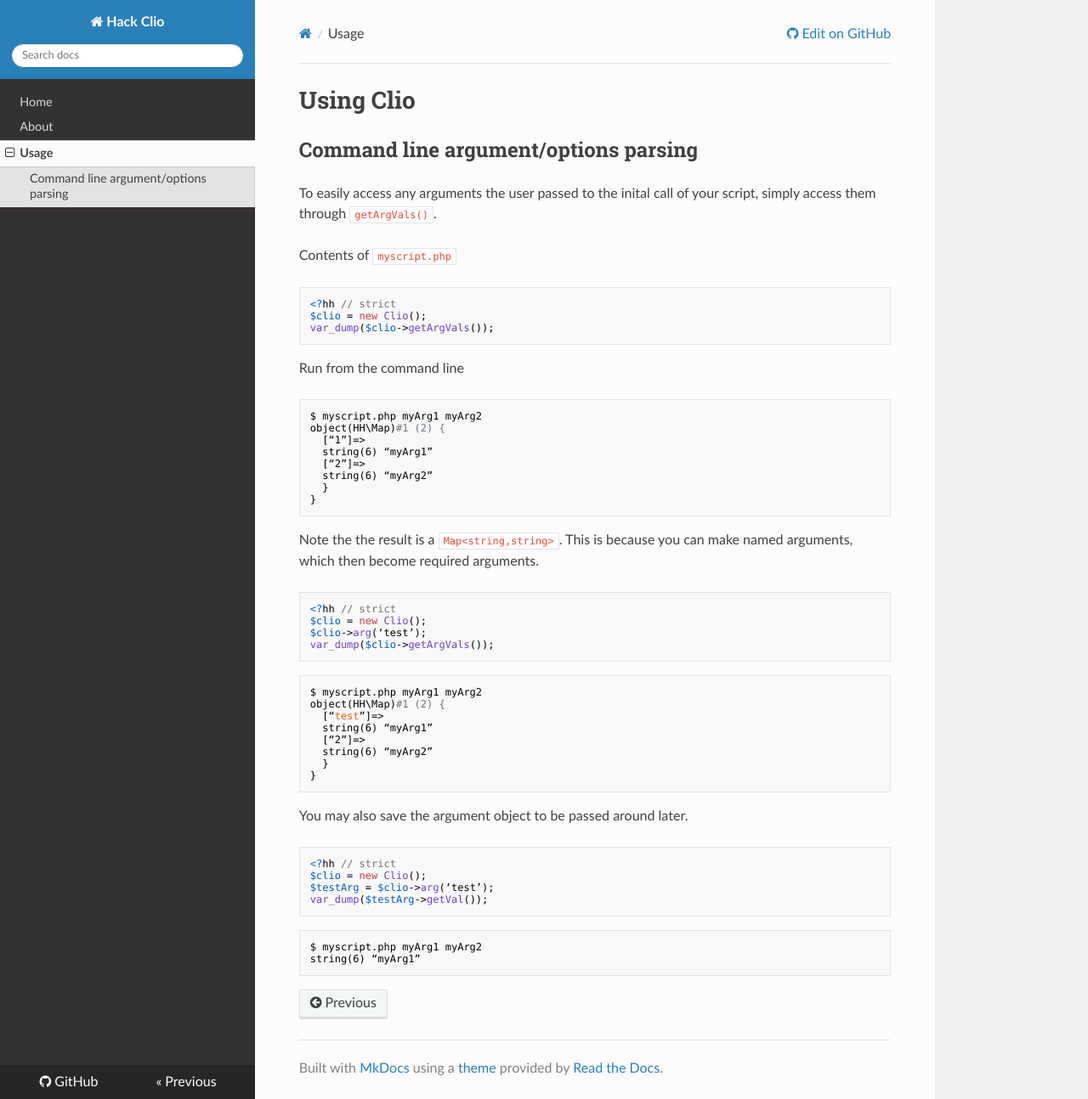
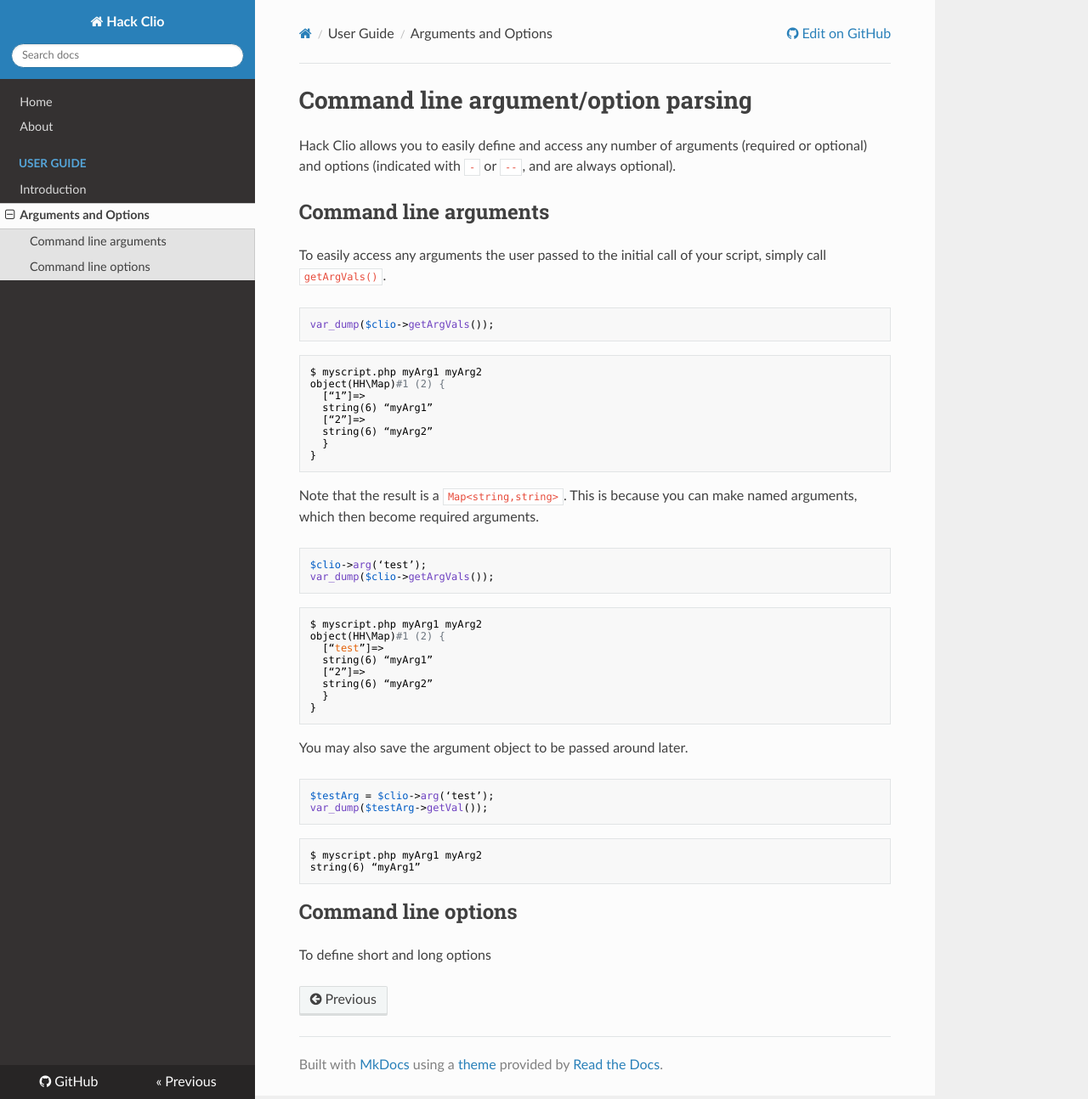
Before and after one commit to kilahm/HackClio, an MkDocs documentation site: the page built from docs/guide/argsAndOptions.md, in a window 1280 px wide and 1294 px high. Shown: the whole window at 85% size. Built offline with MkDocs 1.6.1, drawn with Linux system fonts in a browser that asks for light colours; nearby versions of some CDN libraries; old or Windows-style settings are respelled for this version of MkDocs.

Commit message:
Organize docs with a 'User guide' section.

````diff
--- a/docs/use.md
+++ b/docs/guide/argsAndOptions.md
@@ -1,18 +1,16 @@
-Using Clio
-==========
+Command line argument/option parsing
+====================================
 
-## Command line argument/options parsing
+Hack Clio allows you to easily define and access any number of arguments (required or optional) and options (indicated with `-` or `--`, and are always optional).
 
-To easily access any arguments the user passed to the inital call of your script, simply access them through `getArgVals()`.
+## Command line arguments
 
-Contents of `myscript.php`
+To easily access any arguments the user passed to the initial call of your script, simply call `getArgVals()`.
+
 ```php
-<?hh // strict
-$clio = new Clio();
 var_dump($clio->getArgVals());
 ```
 
-Run from the command line
 ```sh
 $ myscript.php myArg1 myArg2
 object(HH\Map)#1 (2) {
@@ -24,11 +22,9 @@ object(HH\Map)#1 (2) {
 }
 ```
 
-Note the the result is a `Map<string,string>`.  This is because you can make named arguments, which then become required arguments.
+Note that the result is a `Map<string,string>`.  This is because you can make named arguments, which then become required arguments.
 
 ```php
-<?hh // strict
-$clio = new Clio();
 $clio->arg(‘test’);
 var_dump($clio->getArgVals());
 ```
@@ -47,8 +43,6 @@ object(HH\Map)#1 (2) {
 You may also save the argument object to be passed around later.
 
 ```php
-<?hh // strict
-$clio = new Clio();
 $testArg = $clio->arg(‘test’);
 var_dump($testArg->getVal());
 ```
@@ -57,3 +51,7 @@ var_dump($testArg->getVal());
 $ myscript.php myArg1 myArg2
 string(6) “myArg1”
 ```
+
+## Command line options
+
+To define short and long options
--- a/mkdocs.yml
+++ b/mkdocs.yml
@@ -1,7 +1,11 @@
 site_name: Hack Clio
+site_author: Isaac Leinweber <brotchen@gmail.com>
+repo_url: https://github.com/kilahm/HackClio
+
+theme: readthedocs
+
 pages:
-    - [index.md, Home]
-    - [about.md, About]
-    - [use.md, Usage]
-theme: readthedocs
-repo_url: https://github.com/kilahm/HackClio
+    - ['index.md', 'Home']
+    - ['about.md', 'About']
+    - ['guide/intro.md', 'User Guide', 'Introduction']
+    - ['guide/argsAndOptions.md', 'User Guide', 'Arguments and Options']
````
Also changed, not shown: docs/guide/intro.md (added, +25 -0 lines).
